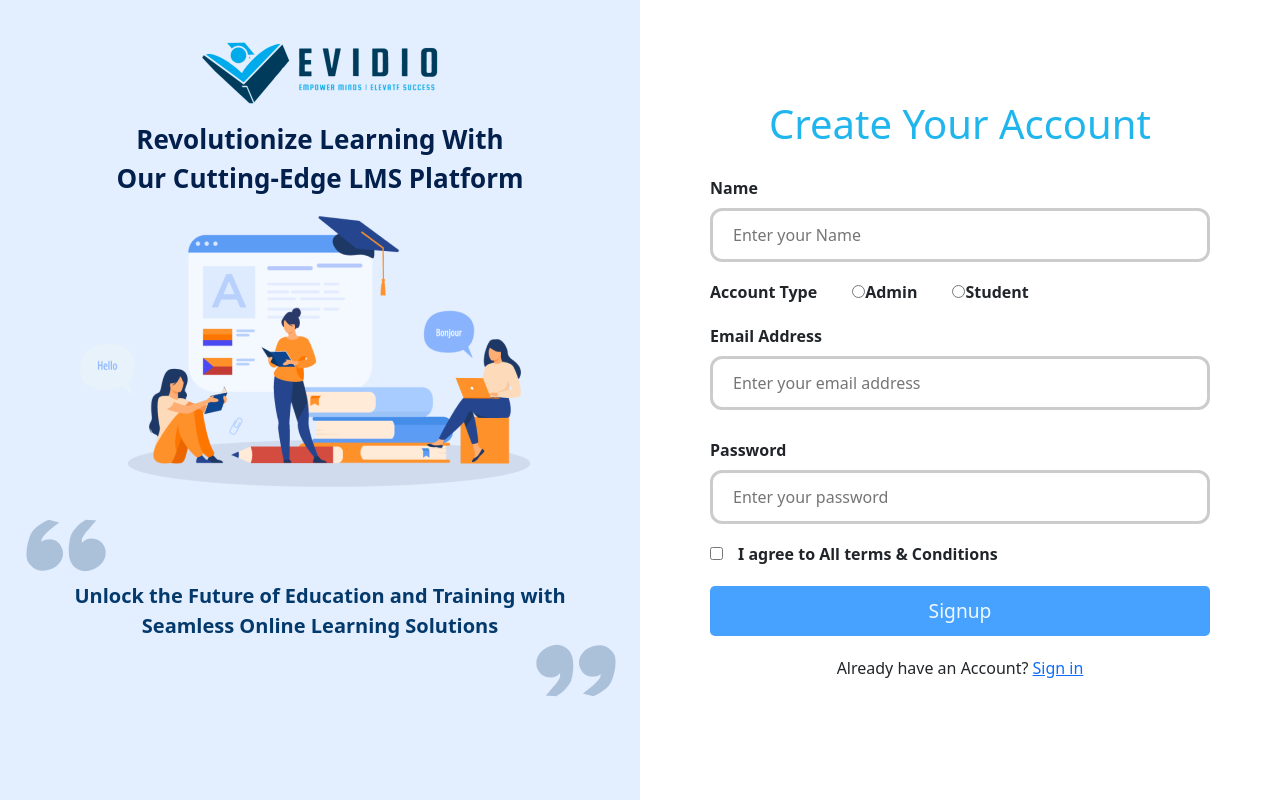
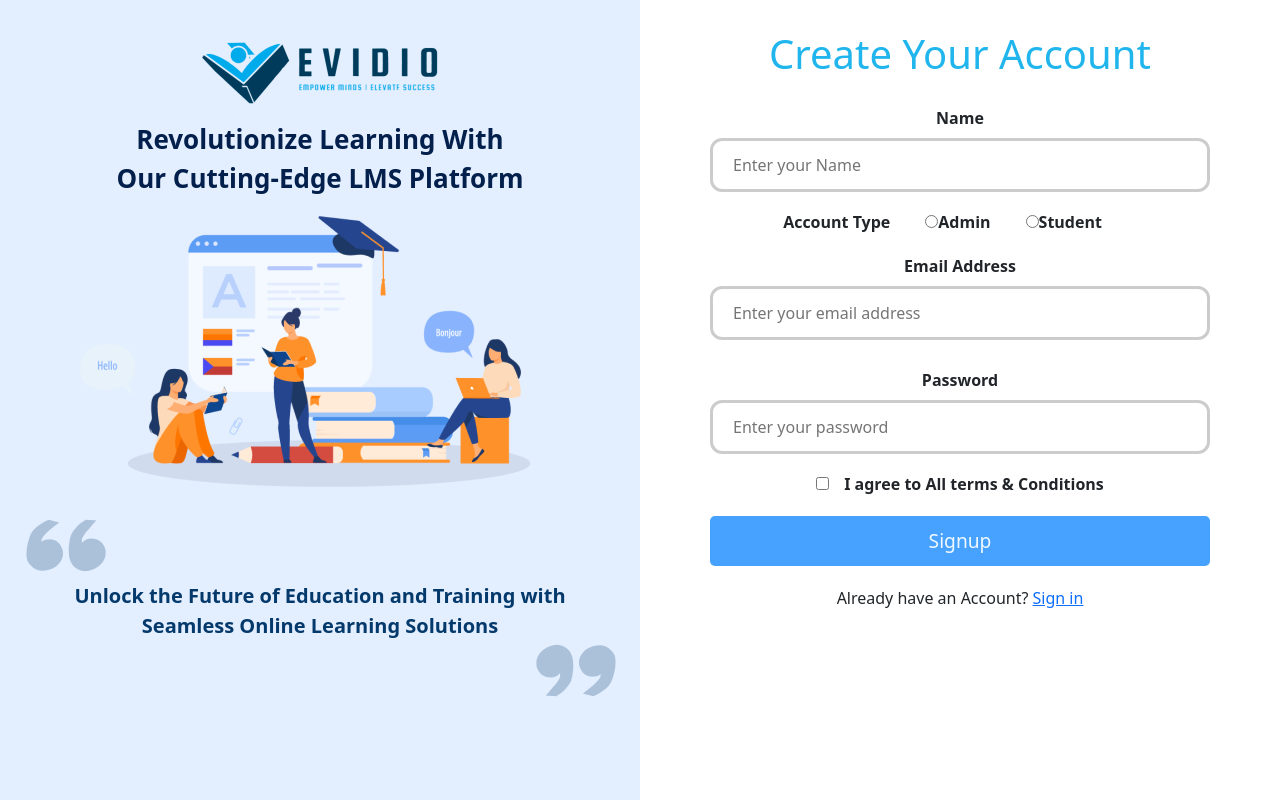
Before and after one commit to Rashmika-Wijethilake/Group-01-LMS-FlexyCode, a React (Create React App) app: page /Signup in a window 1280 px wide. Built offline with nearby package versions, Linux system fonts and the light colour scheme.

Commit message:
insert index css
I inserted index css file to add background color

```diff
--- /dev/null
+++ b/src/index.css
@@ -0,0 +1,3 @@
+body{
+    background-color: #EAF4FF;
+  }
--- a/src/index.js
+++ b/src/index.js
@@ -1,6 +1,7 @@
 import React from 'react';
 import ReactDOM from 'react-dom/client';
 import App from './App';
+import './index.css';
 
 
 const root = ReactDOM.createRoot(document.getElementById('root'));
--- a/src/pages/Signup/SignUp.css
+++ b/src/pages/Signup/SignUp.css
@@ -21,7 +21,12 @@ body{
     height: 100;
     object-fit: cover;
 }*/
-
+.right-corner{
+    background-color: white;
+    width: 50%; /* Adjust the width to take up half of the available space */
+    text-align: center;
+    padding: 20px;
+}
 .signup-box{
     justify-content: center;
     margin: auto;
--- a/src/pages/Signup/SignUp.jsx
+++ b/src/pages/Signup/SignUp.jsx
@@ -34,7 +34,7 @@ export default function SignUp() {
     </div>
 
 
-
+<div  className='right-corner'>
  <div class="signup-box">
 
     <div class="header">
@@ -77,6 +77,7 @@ export default function SignUp() {
 
   </div>
 </div>
+</div>
 
   );
 }
```
